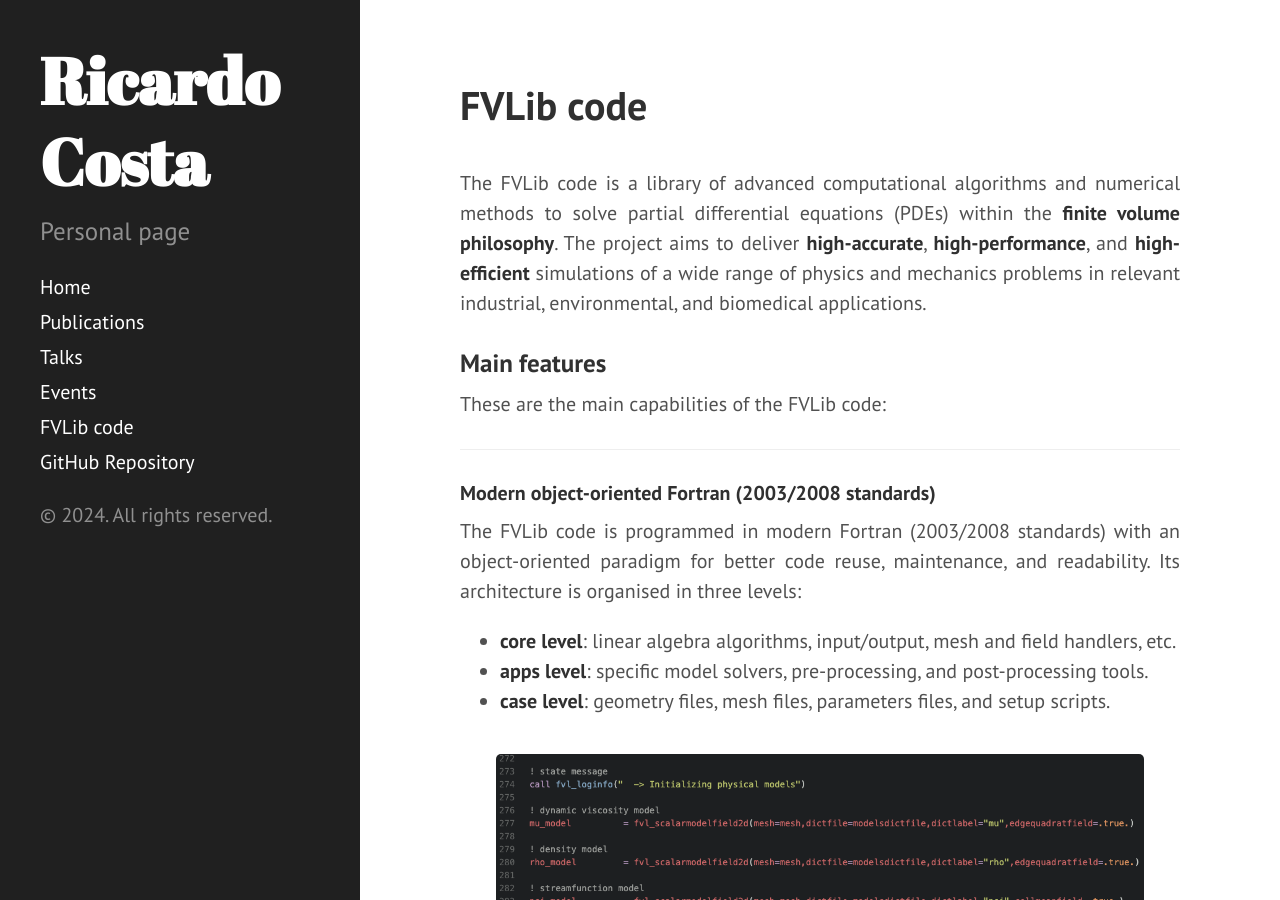
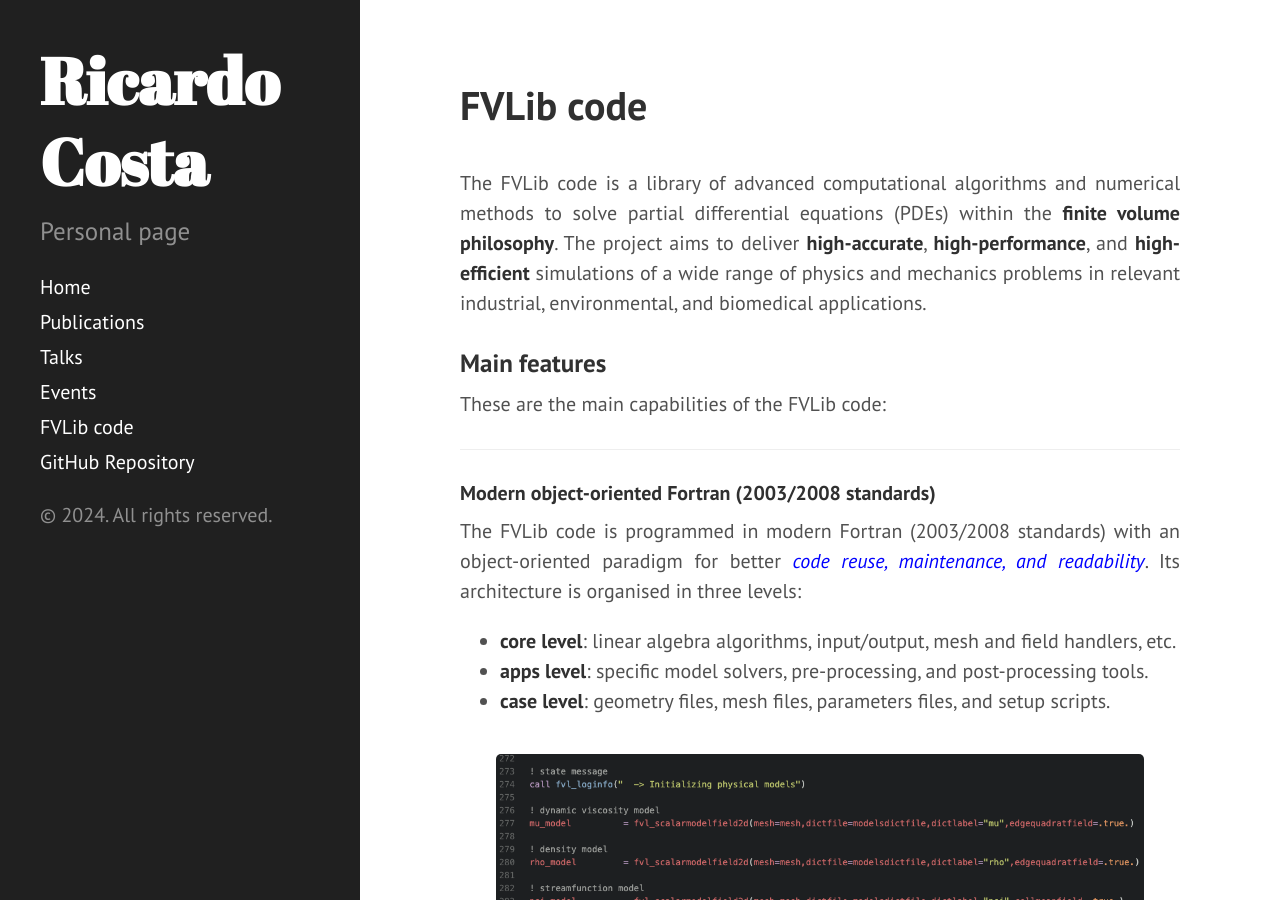
Before and after one commit to ricardodpcosta/ricardodpcosta.github.io, a Jekyll site: the page built from fvlib.md, in a window 1280 px wide and 900 px high. Built offline with Jekyll 4.4.1, drawn with Linux system fonts in a browser that asks for light colours; Markdown is read by kramdown in place of the engine named in the settings.

Commit message:
Update fvlib.md

```diff
--- a/fvlib.md
+++ b/fvlib.md
@@ -15,7 +15,7 @@ These are the main capabilities of the FVLib code:
 
 #### **Modern object-oriented Fortran (2003/2008 standards)**
 
-The FVLib code is programmed in modern Fortran (2003/2008 standards) with an object-oriented paradigm for better code reuse, maintenance, and readability. Its architecture is organised in three levels:
+The FVLib code is programmed in modern Fortran (2003/2008 standards) with an object-oriented paradigm for better <span style="color:blue">_code reuse, maintenance, and readability_</span>. Its architecture is organised in three levels:
 
 - **core level**: linear algebra algorithms, input/output, mesh and field handlers, etc.
 - **apps level**: specific model solvers, pre-processing, and post-processing tools.
```
